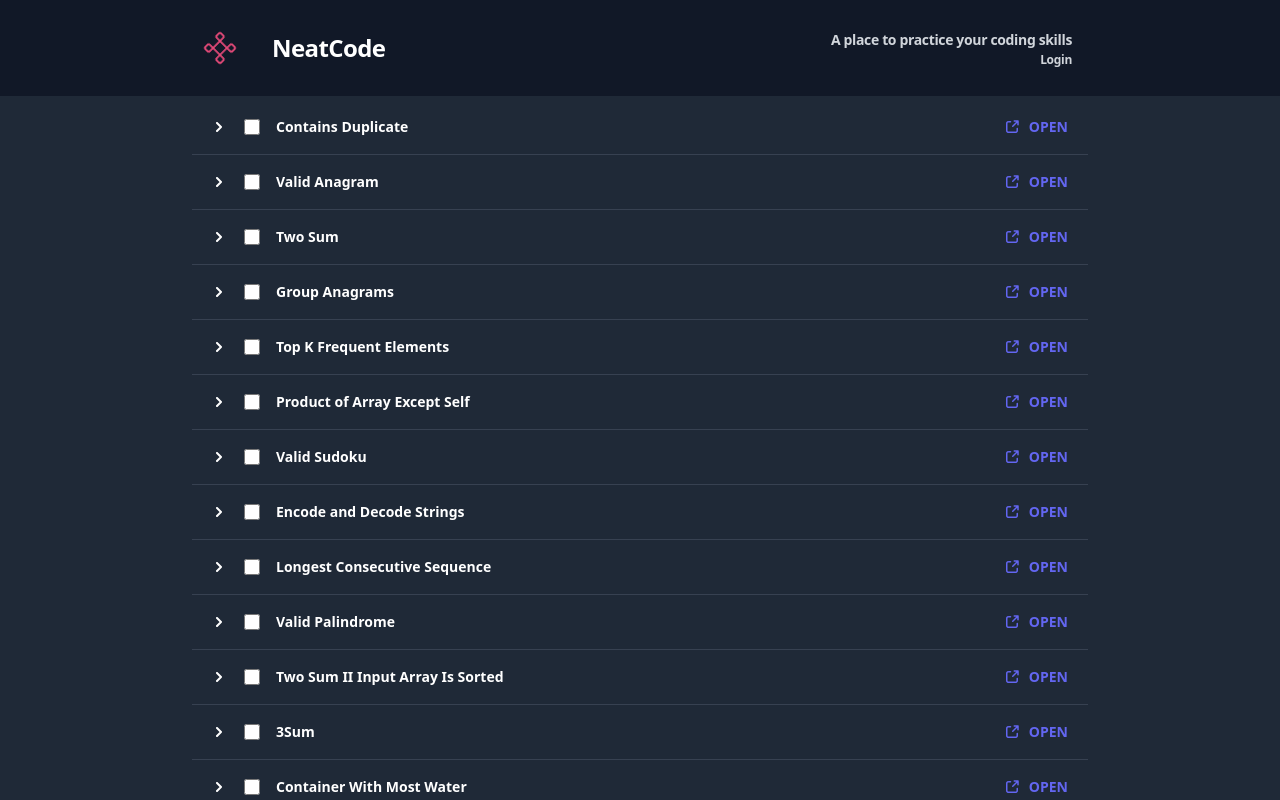
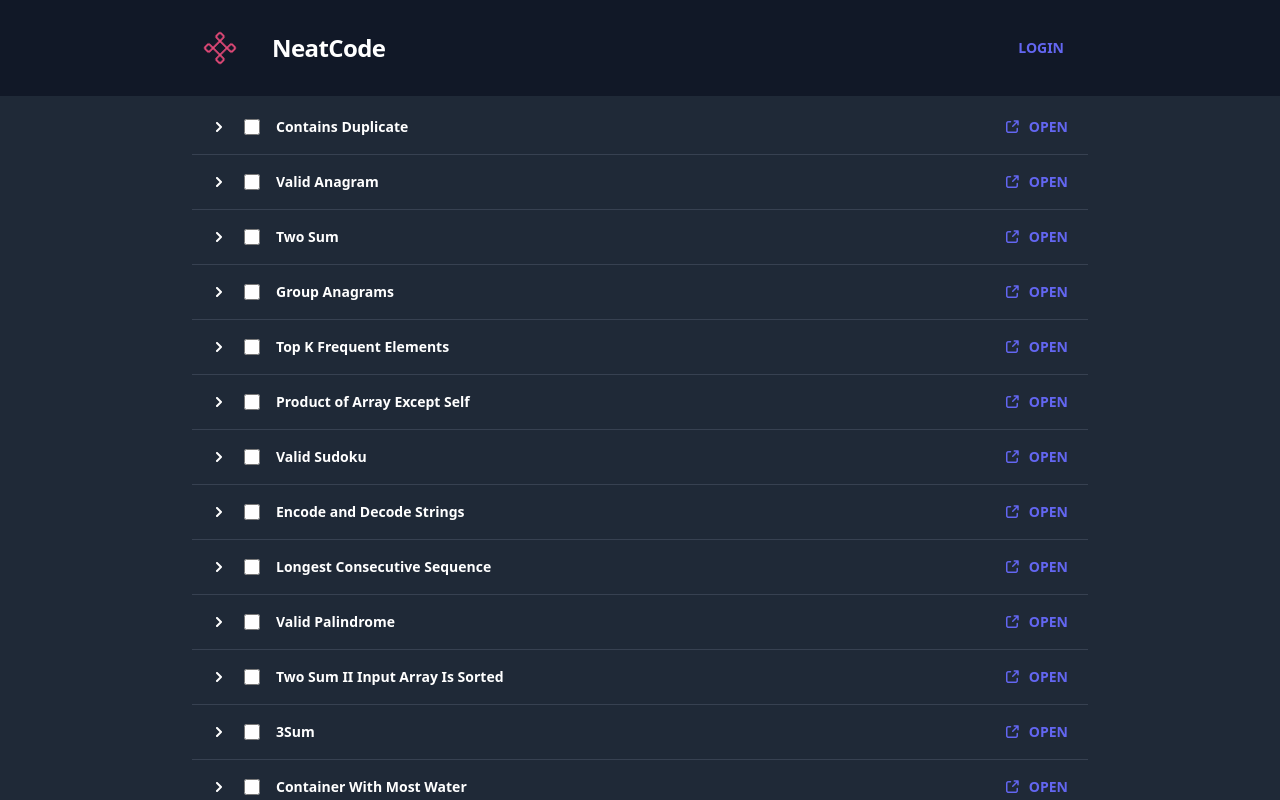
Before and after one commit to sourabhv/neetcode150, a SvelteKit app: page / in a window 1280 px wide. Built offline with nearby package versions, Linux system fonts and the light colour scheme.

Commit message:
Better login button

```diff
--- a/src/routes/+layout.svelte
+++ b/src/routes/+layout.svelte
@@ -1,6 +1,6 @@
 <script>
 	import '../app.css';
-	import logo from '../assets/images/logo.svg'
+	import logo from '../assets/images/logo.svg';
 </script>
 
 <div class="h-full flex flex-col overflow-hidden">
@@ -18,12 +18,13 @@
 					</div>
 					<div class="flex flex-row justify-between items-center leading-none">
 						<div class="flex flex-col items-end">
-							<p class="text-gray-300 text-sm font-bold tracking-tight hidden sm:block">
-								A place to practice your coding skills
-							</p>
-							<p class="text-gray-300 text-[12px] mt-1 color-indigo-400 font-bold tracking-tight">
-								Login
-							</p>
+							<button
+								type="submit"
+								on:click={() => {}}
+								class="rounded-md px-2 py-1.5 text-sm font-semibold text-indigo-500 transition-all hover:bg-gray-700"
+							>
+								LOGIN
+							</button>
 						</div>
 					</div>
 				</div>
```
